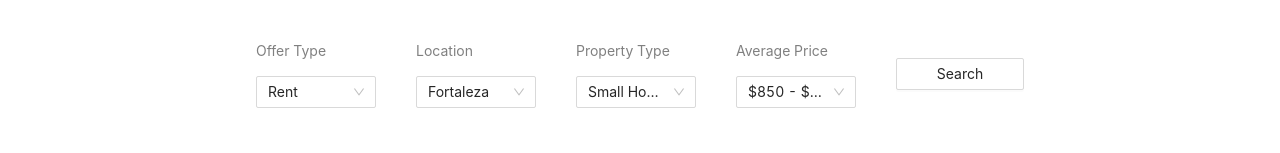
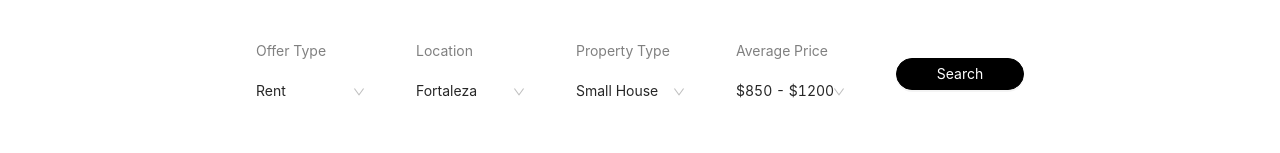
Before and after one commit to liviabelirocha/sonnenlicht, a React (Create React App) app in the folder front/: page / in a window 1280 px wide. Shown: the top 153 px of the page. Built offline with nearby package versions, Linux system fonts and the light colour scheme; the HTML template or start-up script is replaced by a standard one.

Commit message:
feat: updated global theme, button theme and filter

```diff
--- /dev/null
+++ b/front/craco.config.js
@@ -0,0 +1,21 @@
+const CracoLessPlugin = require('craco-less')
+
+module.exports = {
+    plugins: [
+        {
+            plugin: CracoLessPlugin,
+            options: {
+                lessLoaderOptions: {
+                    lessOptions: {
+                        modifyVars: {
+                            '@primary-color': '#FA7456',
+                            '@btn-primary-bg': '#000',
+                            '@btn-border-radius-base': '24px',
+                        },
+                        javascriptEnabled: true,
+                    },
+                },
+            },
+        },
+    ],
+}
--- a/front/src/App.js
+++ b/front/src/App.js
@@ -1,5 +1,5 @@
 import { Router } from './router';
-import "antd/dist/antd.css";
+import "antd/dist/antd.less";
 
 function App() {
   return <Router />
--- a/front/src/components/Filter.jsx
+++ b/front/src/components/Filter.jsx
@@ -1,4 +1,5 @@
 import { Button, Select } from 'antd'
+import { useEffect } from 'react'
 import { useState } from 'react'
 import '../styles/components/Filter.scss'
 import FilterSelect from './FilterSelect'
@@ -10,15 +11,16 @@ const locationOptions = ['Fortaleza', 'São Paulo']
 const propertyTypeOptions = ['Small House', 'Apartment', 'Mansion']
 const averagePriceOptions = ['$850 - $1200', '$1200 - $2000']
 
-const Filter = () => {
+const Filter = (props) => {
   const [offerType, setOfferType] = useState(offerTypeOptions[0])
   const [location, setLocation] = useState(locationOptions[0])
   const [propertyType, setPropertyType] = useState(propertyTypeOptions[0])
   const [averagePrice, setAveragePrice] = useState(averagePriceOptions[0])
+
   return (
-        <div className="filter">
+    <div className="filter" {...props}>
       <FilterSelect
-                title={"Offer Type"}
+        title={'Offer Type'}
         options={offerTypeOptions}
         selectActiveOption={offerType}
         handleChange={setOfferType}
@@ -41,7 +43,9 @@ const Filter = () => {
         selectActiveOption={averagePrice}
         handleChange={setAveragePrice}
       ></FilterSelect>
-            <Button>Search</Button>
+      <Button type="primary" className="search_button">
+        Search
+      </Button>
     </div>
   )
 }
--- a/front/src/components/FilterSelect.jsx
+++ b/front/src/components/FilterSelect.jsx
@@ -19,8 +19,12 @@ const FilterSelect = ({
         placeholder={title}
         onChange={handleChange}
       >
-                {options.map((option) => {
-                    return <Option value={option}>{option}</Option>
+        {options.map((option, index) => {
+          return (
+            <Option key={`filter-option-${index}`} value={option}>
+              {option}
+            </Option>
+          )
         })}
       </Select>
     </div>
--- a/front/src/pages/Home.jsx
+++ b/front/src/pages/Home.jsx
@@ -1,33 +1,36 @@
-import { useEffect, useState } from "react";
-import { Card } from "../components/Card"
-import Filter from "../components/Filter";
+import { useEffect, useState } from 'react'
+import { Card } from '../components/Card'
+import Filter from '../components/Filter'
 
-import "../styles/pages/Home.scss"
+import '../styles/pages/Home.scss'
 
-const Home = ( { houses = [] } ) => {
-
+const Home = ({ houses = [] }) => {
   const [filteredHouses, setFilteredHouses] = useState(houses)
   const [originalHouses, setOriginalHouses] = useState(houses)
 
-    const options = ["Fortaleza", "São Paulo"]
+  const options = ['Fortaleza', 'São Paulo']
 
   useEffect(() => {
     const newHouses = []
     for (let i = 0; i < 3; i++) {
       newHouses.push({
-                title: "Apartamento em Fortaleza",
-                city: "Fortaleza",
-                details: ["Beautiful family home give us the ability to stay by the sea with amazing blue background full of light of the sky, Florina give us its gentle side."],
-                img: "https://pbs.twimg.com/media/FS_UvxeWYAEmFmV?format=jpg&name=4096x4096",
-                price: "6.000",
-            });
+        title: 'Apartamento em Fortaleza',
+        city: 'Fortaleza',
+        details: [
+          'Beautiful family home give us the ability to stay by the sea with amazing blue background full of light of the sky, Florina give us its gentle side.',
+        ],
+        img: 'https://pbs.twimg.com/media/FS_UvxeWYAEmFmV?format=jpg&name=4096x4096',
+        price: '6.000',
+      })
       newHouses.push({
-                title: "Apartamento em São Paulo",
-                city: "São Paulo",
-                details: ["Beautiful family home give us the ability to stay by the sea with amazing blue background full of light of the sky, Florina give us its gentle side."],
-                img: "https://pbs.twimg.com/media/FS_UvxeWYAEmFmV?format=jpg&name=4096x4096",
-                price: "6.000",
-            });
+        title: 'Apartamento em São Paulo',
+        city: 'São Paulo',
+        details: [
+          'Beautiful family home give us the ability to stay by the sea with amazing blue background full of light of the sky, Florina give us its gentle side.',
+        ],
+        img: 'https://pbs.twimg.com/media/FS_UvxeWYAEmFmV?format=jpg&name=4096x4096',
+        price: '6.000',
+      })
     }
     setOriginalHouses(newHouses)
     setFilteredHouses(newHouses)
@@ -35,38 +38,37 @@ const Home = ( { houses = [] } ) => {
 
   const handleChangeCity = (e) => {
     const newCity = e.target.value
-        if (newCity === "all") return setFilteredHouses(originalHouses)
-        setFilteredHouses(originalHouses.filter((house) => {return house.city === newCity}))
+    if (newCity === 'all') return setFilteredHouses(originalHouses)
+    setFilteredHouses(
+      originalHouses.filter((house) => {
+        return house.city === newCity
+      })
+    )
   }
 
   return (
     <div className="home-layout">
       <div className="filter_section">
         <Filter></Filter>
-          {/* <select className="city" name="city" onChange={(e) => handleChangeCity(e)}>
-            <option value="all">Todas</option>
-            {options.map((option) => {
-              return <option value={option}>{option}</option>;
-            })}
-          </select> */}
       </div>
       <h2 className="content__title-section">Properties</h2>
       <div className="content">
         {filteredHouses.length === 0
-            ? ""
-            : filteredHouses.map((house) => {
+          ? ''
+          : filteredHouses.map((house, index) => {
               return (
                 <Card
+                  key={`card-${index}`}
                   title={house.title}
                   details={house.details}
                   img={house.img}
-                    price=  {house.price}
+                  price={house.price}
                 ></Card>
-                );
+              )
             })}
       </div>
     </div>
-    );
+  )
 }
 
 export { Home }
--- a/front/src/styles/components/Card.scss
+++ b/front/src/styles/components/Card.scss
@@ -1,6 +1,6 @@
-@import url("https://fonts.googleapis.com/css2?family=Oxygen:wght@300;400;700&display=swap");
+@import url('https://fonts.googleapis.com/css2?family=Oxygen:wght@300;400;700&display=swap');
 
-@import "../utils/variables.scss";
+@import '../utils/variables.scss';
 
 *,
 *::before,
--- a/front/src/styles/components/Filter.scss
+++ b/front/src/styles/components/Filter.scss
@@ -1,7 +1,18 @@
-.filter{
-    display: grid;
-    grid-template-columns: repeat(auto-fit, minmax(5rem, 8rem));
-    gap: 2rem;
-    justify-content: center;
-    align-items: center;
+.filter {
+  display: grid;
+  grid-template-columns: repeat(auto-fit, minmax(5rem, 8rem));
+  gap: 2rem;
+  justify-content: center;
+  align-items: center;
 }
+
+.ant-select-selector {
+  border: none !important;
+  padding: 0 !important;
+}
+
+.search_button {
+  color: white;
+  border-radius: 50px;
+  background-color: black;
+}
--- a/front/src/styles/pages/Home.scss
+++ b/front/src/styles/pages/Home.scss
@@ -1,4 +1,4 @@
-@import "../utils/variables.scss";
+@import '../utils/variables.scss';
 
 .home-layout {
   display: flex;
@@ -6,19 +6,6 @@
   justify-content: space-between;
 }
 
-// .filter {
-//     margin-bottom: 5vh;
-//     display: flex;
-//     justify-content: center;
-
-//     .city {
-//         background-color: transparent;
-//         color: $clr-neutral-darkest;
-//         border-radius: 0.2rem;
-//         height: 5vh;
-//         width: 50%;
-//     }
-// }
 .filter_section {
   margin: 5vh 0;
 
@@ -34,10 +21,10 @@
 .content {
   display: grid;
   grid-template-columns: repeat(auto-fit, minmax(12rem, 18rem));
-    gap: 2rem;
+  gap: 4rem;
   justify-content: center;
 
-    &__title-section{
+  &__title-section {
     margin: 0 0 5vh 3vw;
   }
 }
```
Also changed, not shown: front/package.json (+5 -3 lines), front/src/components/Card.jsx (+6 -6 lines), front/src/styles/components/FilterSelect.scss (+4 -4 lines), 2 other files (tests, documents, lock files or other folders). Lines whose indentation alone changed are shown as unchanged.
